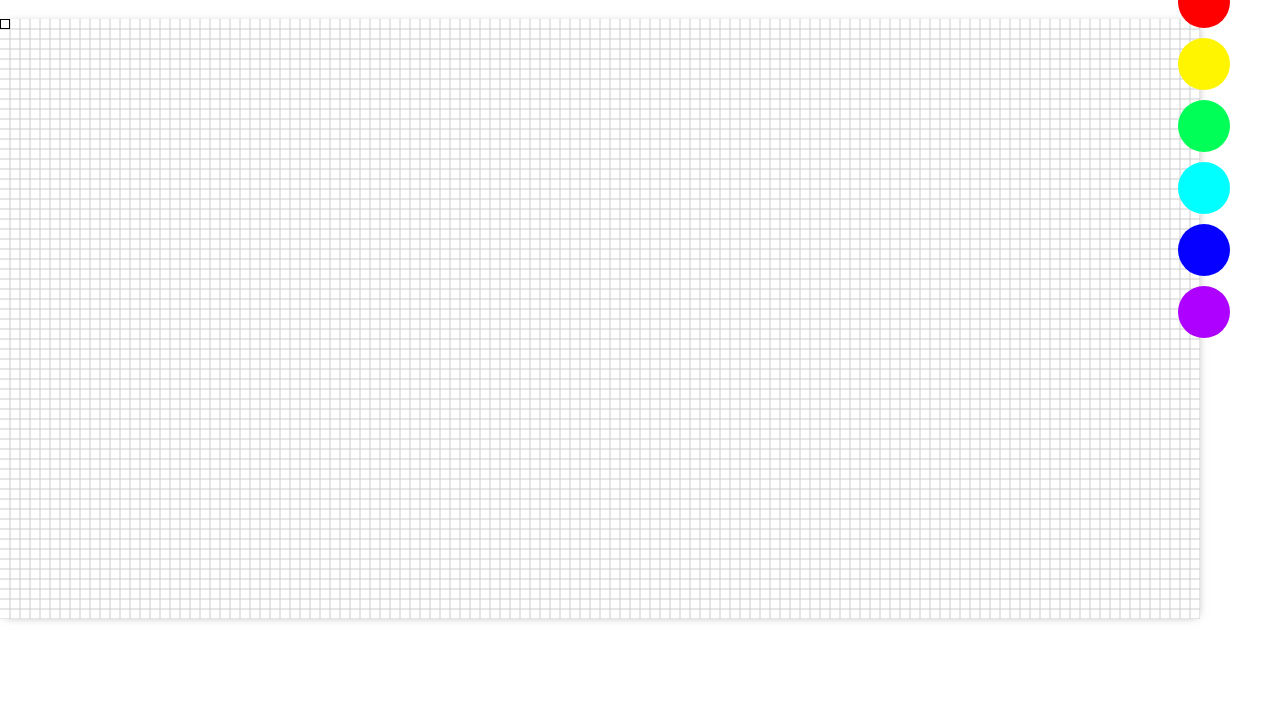
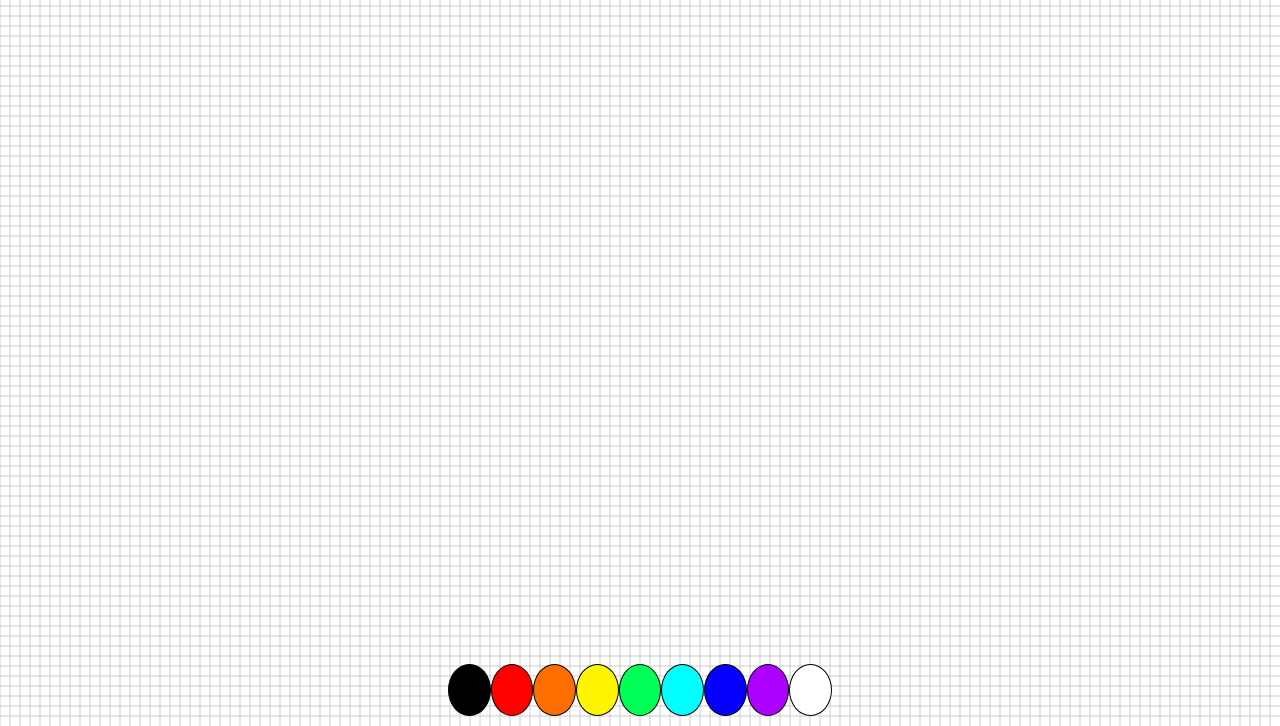
Before and after one commit to Gweeny/pixelWar, a plain HTML site: page index.html in a window 1280 px wide. Shown: the part 74-800 px from the top of the page. Drawn offline with Linux system fonts and the light colour scheme.

Commit message:
Adding colors

```diff
--- a/index.html
+++ b/index.html
@@ -1,27 +1,37 @@
 <!DOCTYPE html>
 <html lang="en">
   <head>
-    <meta charset="UTF-8">
-    <meta http-equiv="X-UA-Compatible" content="IE=edge">
-    <meta name="viewport" content="width=device-width, initial-scale=1.0">
+    <meta charset="UTF-8" />
+    <meta http-equiv="X-UA-Compatible" content="IE=edge" />
+    <meta name="viewport" content="width=device-width, initial-scale=1.0" />
     <title>Document</title>
-    <link rel="stylesheet" href="https://cdnjs.cloudflare.com/ajax/libs/font-awesome/6.1.1/css/all.min.css" integrity="sha512-KfkfwYDsLkIlwQp6LFnl8zNdLGxu9YAA1QvwINks4PhcElQSvqcyVLLD9aMhXd13uQjoXtEKNosOWaZqXgel0g==" crossorigin="anonymous" referrerpolicy="no-referrer" />
-    <link rel="stylesheet" href="style.css">
-    <link rel="script" href="script.js">
-    <link rel="shortcut icon" href="#">
+    <link
+      rel="stylesheet"
+      href="https://cdnjs.cloudflare.com/ajax/libs/font-awesome/6.1.1/css/all.min.css"
+      integrity="sha512-KfkfwYDsLkIlwQp6LFnl8zNdLGxu9YAA1QvwINks4PhcElQSvqcyVLLD9aMhXd13uQjoXtEKNosOWaZqXgel0g=="
+      crossorigin="anonymous"
+      referrerpolicy="no-referrer"
+    />
+    <link rel="stylesheet" href="style.css" />
+    <link rel="script" href="script.js" />
+    <link rel="shortcut icon" href="#" />
   </head>
   <body>
+    <!-- <div>
       <h1 id="h1">Pixel War</h1>
-
+      <h2>Pick a color to place on the canvas below</h2>
+    </div> -->
+    <div id="global">
       <div id="cursor"></div>
       <canvas id="game"></canvas>
 
       <div id="colorchoice"></div>
+    </div>
+    <script src="script.js"></script>
+  </body>
+</html>
 
-    <script src="script.js"></script>
-
-    <script type="module">
-
+<!-- <script type="module">
       // Import the functions you need from the SDKs you need
 
       import { initializeApp } from "https://www.gstatic.com/firebasejs/9.8.3/firebase-app.js";
@@ -30,11 +40,9 @@
 
       // https://firebase.google.com/docs/web/setup#available-libraries
 
-
       // Your web app's Firebase configuration
 
       const firebaseConfig = {
-
         apiKey: "AIzaSyDpaHNnkjCNVRKcBLzHM5Kle4irbCzNnbs",
 
         authDomain: "pixelwarsiam.firebaseapp.com",
@@ -45,15 +53,10 @@
 
         messagingSenderId: "587859252906",
 
-          appId: "1:587859252906:web:d96c6ac4fa9dfbcf1962d3"
-
+        appId: "1:587859252906:web:d96c6ac4fa9dfbcf1962d3",
       };
-
 
       // Initialize Firebase
 
       const app = initializeApp(firebaseConfig);
-
-      </script>
-</body>
-</html>
+    </script> -->
--- a/script.js
+++ b/script.js
@@ -1,74 +1,101 @@
-const game = document.getElementById('game');
-const cursor = document.getElementById('cursor');
-const colorChoice = document.getElementById('colorchoice');
-game.width = 1200
-game.height = 600
+const game = document.getElementById("game");
+const cursor = document.getElementById("cursor");
+const colorChoice = document.getElementById("colorchoice");
+game.width = window.innerWidth;
+game.height = window.innerHeight;
 
 const gridCellSize = 10;
 
+const colorList = [
+  "#000000",
+  "#FF0000",
+  "#ff6f00",
+  "#FFF500",
+  "#00FF57",
+  "#00FFFF",
+  "#0500FF",
+  "#AD00FF",
+  "#FFFFFF",
+];
+let currentColorChoice = colorList[1];
 
-const colorList = ["#FF0000","#FFF500", "#00FF57", "#00FFFF", "#0500FF", "#AD00FF", ];
-let currentColorChoice = colorList[4]
-
-colorList.forEach(color => {
-    const colorItem = document.createElement('div');
+colorList.forEach((color) => {
+  const colorItem = document.createElement("div");
+  colorItem.style.border = "1px solid black";
   colorItem.style.backgroundColor = color;
   colorChoice.appendChild(colorItem);
 
-    colorItem.addEventListener('click', () => {
+  colorItem.addEventListener("click", () => {
     currentColorChoice = color;
-        colorItem.innerHTML = `<i class="fa-solid fa-check"></i>`
 
     setTimeout(() => {
       colorItem.innerHTML = "";
     }, 1000);
+  });
+});
+
+const context = game.getContext("2d");
+
+let scale = 1;
+let panning = false;
+let start = { x: 0, y: 0 };
+let panX = 0;
+let panY = 0;
+
+function drawGrids() {
+  context.clearRect(0, 0, game.width, game.height);
+  context.save();
+  context.translate(panX, panY);
+  context.scale(scale, scale);
+
+  context.beginPath();
+  context.strokeStyle = "#ccc";
+  for (let i = 0; i < game.width / scale; i += gridCellSize) {
+    context.moveTo(i, 0);
+    context.lineTo(i, game.height / scale);
   }
-    )
+  for (let j = 0; j < game.height / scale; j += gridCellSize) {
+    context.moveTo(0, j);
+    context.lineTo(game.width / scale, j);
   }
-)
+  context.stroke();
+  context.restore();
+}
 
+function addPixelIntoGame() {
+  const rect = game.getBoundingClientRect();
+  const x =
+    Math.floor((cursor.offsetLeft - rect.left - panX) / scale / gridCellSize) *
+    gridCellSize;
+  const y =
+    Math.floor((cursor.offsetTop - rect.top - panY) / scale / gridCellSize) *
+    gridCellSize;
 
-const context = game.getContext('2d');
-const gridContext = game.getContext('2d');
-
-function addPixelIntoGame(){
-    const x = cursor.offsetLeft
-    const y = cursor.offsetTop - game.offsetTop;
-
-    context.beginPath()
+  context.save();
+  context.translate(panX, panY);
+  context.scale(scale, scale);
   context.fillStyle = currentColorChoice;
   context.fillRect(x, y, gridCellSize, gridCellSize);
-
-
+  context.restore();
 }
 
-cursor.addEventListener('click', function(event) {
+cursor.addEventListener("click", function () {
   addPixelIntoGame();
 });
 
-function drawGrids(context, width, height, cellWidth, cellHeight) {
-    context.beginPath();
-    context.strokeStyle = '#ccc';
-    for (let i = 0; i < width; i += cellWidth) {
-        context.moveTo(i + cellWidth, 0);
-        context.lineTo(i + cellWidth, height);
-    }
-    for (let i = 0; i < height; i += cellWidth) {
-        context.moveTo(0, i + cellHeight, 0);
-        context.lineTo(width, i + cellHeight);
-    }
-    context.stroke();
-}
-drawGrids(gridContext, game.width, game.height, gridCellSize, gridCellSize);
+game.addEventListener("mousemove", function (event) {
+  const rect = game.getBoundingClientRect();
+  const cursorLeft = event.clientX - rect.left;
+  const cursorTop = event.clientY - rect.top;
 
-game.addEventListener('mousemove', function(event) {
-    const cursorLeft = cursor.style.left = event.clientX - (cursor.offsetWidth/2)
-    const cursorTop = cursor.style.top = event.clientY -(cursor.offsetHeight/2)
-
-    cursor.style.left = Math.floor(cursorLeft / gridCellSize)*gridCellSize + "px";
-    cursor.style.top = Math.floor(cursorTop / gridCellSize)*gridCellSize + "px";
+  cursor.style.left =
+    Math.floor(cursorLeft / scale / gridCellSize) * gridCellSize * scale +
+    panX +
+    "px";
+  cursor.style.top =
+    Math.floor(cursorTop / scale / gridCellSize) * gridCellSize * scale +
+    panY +
+    "px";
+  cursor.style.backgroundColor = currentColorChoice;
 });
-
-game.addEventListener('click', function() {
-    addPixelIntoGame();
-});
+drawGrids();
--- a/style.css
+++ b/style.css
@@ -1,41 +1,40 @@
 body {
   margin: 0;
-}
-
-h1 {
-  color: rgb(34, 2, 70);
-  height: 50px;
+  width: 100%;
+  height: 100%;
+  overflow: hidden;
 }
 
 #game {
-  width: 1200px;
-  height: 600px;
-  box-shadow: 1px 1px 10px -5px rgba(0, 0, 0, 0.5);
+  width: auto;
+  height: auto;
   cursor: none;
 }
 
 #colorchoice {
   position: fixed;
-  right: 50px;
-  top: 50px;
-  height: 200px;
+  bottom: 10px;
+  display: flex;
+  flex-direction: row;
+  justify-content: space-around;
+
+  align-items: center;
+  width: 30%;
 }
+
 #colorchoice div {
   background-color: red;
   height: 50px;
   width: 50px;
   border-radius: 50%;
-  margin-bottom: 10px;
   border: 1px solid transparent;
   transition: all 0.3s;
   cursor: pointer;
-  display: flex;
-  justify-content: center;
-  align-items: center;
+
   color: rgb(255, 255, 255);
 }
 #colorchoice div:hover {
-  border: 1px solid black;
+  border: 3px solid black;
 }
 
 #cursor {
@@ -46,4 +45,10 @@ h1 {
   background-color: transparent;
   border: 1px solid black;
   cursor: none;
-}/*# sourceMappingURL=style.css.map */
+} /*# sourceMappingURL=style.css.map */
+
+#global {
+  display: flex;
+  width: 100vw;
+  justify-content: center;
+}
```
Lines whose indentation alone changed are shown as unchanged.
